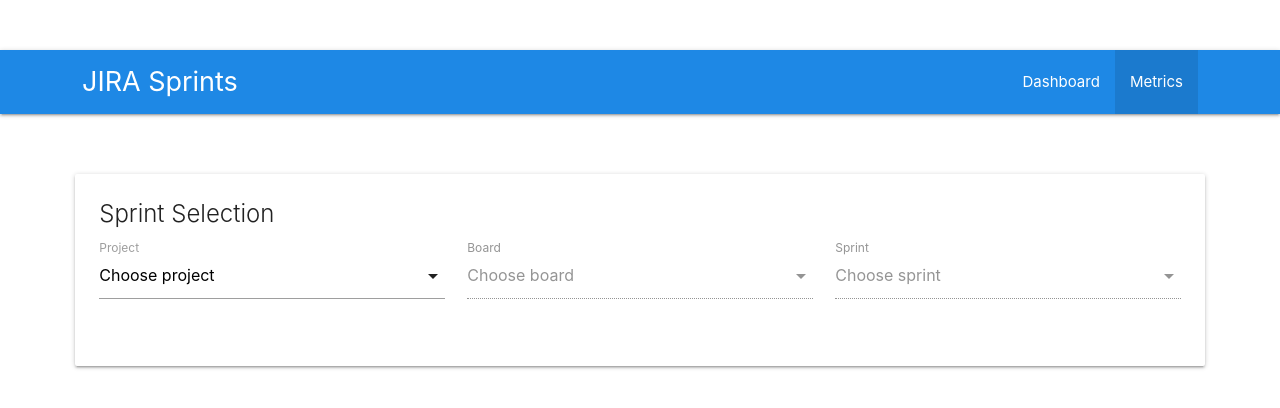
After one commit to norefice/JiraSprints, a Flask app: page /metrics in a window 1280 px wide. The commit adds this page. Shown: the top 408 px of the page. Run offline with Flask 2, Linux system fonts and the light colour scheme; data that the repository does not hold is empty.

Commit message:
Implement metrics dashboard with advanced metrics calculations and UI enhancements

```diff
--- a/app.py
+++ b/app.py
@@ -2,6 +2,8 @@
 from jira_api import get_sprints, get_issues_with_details, get_sprint_details, get_sprint_name, get_task_summary, get_projects, get_boards_for_project, get_sprints_for_board, URL
 from openpyxl import Workbook
 from io import BytesIO
+from datetime import datetime
+import pytz
 
 app = Flask(__name__)
 
@@ -236,5 +238,121 @@
         download_name=f"{sprint_name}_sprint_analysis.xlsx"
     )
 
+@app.route('/metrics')
+def metrics_view():
+    return render_template('metrics.html')
+
+@app.route('/api/sprints/<int:sprint_id>/advanced-metrics')
+def get_advanced_metrics(sprint_id):
+    try:
+        issues = get_issues_with_details(sprint_id)
+        sprint_details = get_sprint_details(sprint_id)
+
+        # Calcular la velocidad
+        velocity = {
+            'completed_points': sum(float(issue['fields'].get('customfield_10030', 0) or 0)
+                                  for issue in issues
+                                  if issue['fields']['status']['name'] in ['Done', 'Closed']),
+            'total_points': sum(float(issue['fields'].get('customfield_10030', 0) or 0)
+                              for issue in issues)
+        }
+
+        # Calcular la eficiencia
+        stories = [i for i in issues if i['fields']['issuetype']['name'] == 'Story']
+        completed_stories = [i for i in stories if i['fields']['status']['name'] in ['Done', 'Closed']]
+
+        efficiency = {
+            'stories_completed': len(completed_stories),
+            'total_stories': len(stories)
+        }
+
+        # Análisis de tiempo
+        time_distribution = calculate_time_distribution(issues)
+
+        # Rendimiento del equipo
+        team_performance = {}
+        for issue in issues:
+            for worklog in issue.get('worklogs', []):
+                author = worklog['author']['displayName']
+                if author not in team_performance:
+                    team_performance[author] = {'total_hours': 0, 'tasks_count': 0}
+                team_performance[author]['total_hours'] += worklog['timeSpentHours']
+                team_performance[author]['tasks_count'] += 1
+
+        # Calcular promedio de horas por tarea para cada miembro
+        for member in team_performance:
+            stats = team_performance[member]
+            stats['avg_hours_per_task'] = stats['total_hours'] / stats['tasks_count'] if stats['tasks_count'] > 0 else 0
+
+        metrics = {
+            'velocity': velocity,
+            'efficiency': efficiency,
+            'time_analysis': {
+                'time_distribution': time_distribution,
+                'average_task_completion': calculate_average_task_completion(issues)
+            },
+            'team_performance': team_performance,
+            'scope_changes': {
+                'added': 0,  # Estos valores se pueden calcular si tienes los campos necesarios en JIRA
+                'removed': 0
+            }
+        }
+
+        return jsonify(metrics)
+    except Exception as e:
+        print(f"Error calculating metrics: {str(e)}")
+        return jsonify({'error': str(e)}), 500
+
+def calculate_time_distribution(issues):
+    status_mapping = {
+        'TO DO': 'planning',
+        'TODO': 'planning',
+        'IN PROGRESS': 'development',
+        'CODE REVIEW': 'review',
+        'FOR RELEASE': 'completed',
+        'DONE': 'completed',
+    }
+
+    distribution = {
+        'planning': 0,
+        'development': 0,
+        'review': 0,
+        'testing': 0,
+        'completed': 0,
+        'other': 0  # Agregamos 'other' como categoría válida
+    }
+
+    for issue in issues:
+        current_status = issue['fields']['status']['name'].upper()
+        mapped_status = status_mapping.get(current_status, 'other')
+
+        for worklog in issue.get('worklogs', []):
+            distribution[mapped_status] += worklog['timeSpentHours']
+
+    # Solo incluir categorías con horas > 0
+    return {k: v for k, v in distribution.items() if v > 0}
+
+def calculate_average_task_completion(issues):
+    completed_issues = [i for i in issues if i['fields']['status']['name'] in ['Done', 'Closed']]
+    if not completed_issues:
+        return 0
+
+    total_days = 0
+    count = 0
+
+    for issue in completed_issues:
+        if 'created' in issue['fields'] and 'resolutiondate' in issue['fields']:
+            try:
+                created = datetime.strptime(issue['fields']['created'].split('.')[0], '%Y-%m-%dT%H:%M:%S')
+                resolved = datetime.strptime(issue['fields']['resolutiondate'].split('.')[0], '%Y-%m-%dT%H:%M:%S')
+                days = (resolved - created).days
+                if days >= 0:  # Ignorar valores negativos
+                    total_days += days
+                    count += 1
+            except (ValueError, AttributeError):
+                continue
+
+    return total_days / count if count > 0 else 0
+
 if __name__ == '__main__':
     app.run(debug=True)
--- a/jira_api.py
+++ b/jira_api.py
@@ -48,8 +48,6 @@
         issue_type = issue['fields']['issuetype']
         issue_type['iconUrl'] = issue_type['iconUrl']
         story_points = issue['fields'].get('customfield_10016')
-        if issue['key'] == 'TDEV-291':
-            print(issue)
         if story_points is not None:
             issue['fields']['customfield_10016'] = float(story_points)
         else:
--- a/static/css/styles.css
+++ b/static/css/styles.css
@@ -1,5 +1,7 @@
 .container {
     margin-top: 50px;
+    width: 90%;
+    max-width: initial;
 }
 .progress {
     margin: 20px 0;
@@ -73,3 +75,33 @@
     background-color: #388e3c;
     color: #fff;
 }
+
+nav {
+    margin-bottom: 20px;
+}
+
+.nav-wrapper {
+    padding: 0 20px;
+}
+
+.brand-logo {
+    font-size: 1.8rem !important;
+}
+
+nav ul li.active {
+    background-color: rgba(0, 0, 0, 0.1);
+}
+
+@media only screen and (min-width: 993px) {
+    .container {
+        width: 90%;
+    }
+}
+
+.metrics-dashboard {
+    margin-top: 20px;
+}
+
+.card {
+    margin-top: 10px;
+}
--- /dev/null
+++ b/static/js/metrics.js
@@ -0,0 +1,220 @@
+document.addEventListener('DOMContentLoaded', function() {
+    const charts = {};
+
+    // Inicializar selects de Materialize
+    $('select').formSelect();
+
+    // Cargar proyectos
+    $.get('/api/projects', function(projects) {
+        projects.forEach(project => {
+            $('#project-select').append(`<option value="${project.id}">${project.name}</option>`);
+        });
+        $('select').formSelect();
+    });
+
+    // Event listeners para los selects
+    $('#project-select').change(loadBoards);
+    $('#board-select').change(loadSprints);
+    $('#sprint-select').change(loadMetrics);
+
+    function loadBoards() {
+        const projectId = $('#project-select').val();
+        $('#board-select').empty().append('<option value="" disabled selected>Choose board</option>').prop('disabled', false);
+        $('#sprint-select').empty().append('<option value="" disabled selected>Choose sprint</option>').prop('disabled', true);
+        $('.metrics-dashboard').hide();
+
+        $.get(`/api/projects/${projectId}/boards`, function(boards) {
+            boards.forEach(board => {
+                $('#board-select').append(`<option value="${board.id}">${board.name}</option>`);
+            });
+            $('select').formSelect();
+        });
+    }
+
+    function loadSprints() {
+        const boardId = $('#board-select').val();
+        $('#sprint-select').empty().append('<option value="" disabled selected>Choose sprint</option>').prop('disabled', false);
+        $('.metrics-dashboard').hide();
+
+        $.get(`/api/boards/${boardId}/sprints`, function(sprints) {
+            sprints.sort((a, b) => new Date(b.startDate) - new Date(a.startDate));
+            sprints.slice(0, 4).forEach(sprint => {
+                const activeBadge = sprint.state === 'active' ? ' (Active)' : '';
+                $('#sprint-select').append(`<option value="${sprint.id}">${sprint.name}${activeBadge}</option>`);
+            });
+            $('select').formSelect();
+        });
+    }
+
+    function loadMetrics() {
+        const sprintId = $('#sprint-select').val();
+        if (!sprintId) return;
+
+        $('.metrics-dashboard').show();
+
+        $.get(`/api/sprints/${sprintId}/advanced-metrics`, function(data) {
+            updateVelocityMetrics(data.velocity, data.efficiency);
+            updateTimeAnalysis(data.time_analysis);
+            updateTeamPerformance(data.team_performance);
+            updateScopeChanges(data.scope_changes);
+        });
+    }
+
+    function updateVelocityMetrics(velocity, efficiency) {
+        if (charts.velocity) charts.velocity.destroy();
+
+        const ctx = document.getElementById('velocity-chart').getContext('2d');
+        charts.velocity = new Chart(ctx, {
+            type: 'bar',
+            data: {
+                labels: ['Story Points'],
+                datasets: [
+                    {
+                        label: 'Completed',
+                        data: [velocity.completed_points],
+                        backgroundColor: '#4CAF50'
+                    },
+                    {
+                        label: 'Total',
+                        data: [velocity.total_points],
+                        backgroundColor: '#2196F3'
+                    }
+                ]
+            },
+            options: {
+                responsive: true,
+                plugins: {
+                    title: {
+                        display: true,
+                        text: `Sprint Velocity - Completion Rate: ${(efficiency.stories_completed / efficiency.total_stories * 100).toFixed(1)}%`
+                    }
+                },
+                scales: {
+                    y: {
+                        beginAtZero: true,
+                        title: {
+                            display: true,
+                            text: 'Story Points'
+                        }
+                    }
+                }
+            }
+        });
+    }
+
+    function updateTimeAnalysis(timeAnalysis) {
+        if (charts.timeDistribution) charts.timeDistribution.destroy();
+
+        const ctx = document.getElementById('time-distribution-chart').getContext('2d');
+        const distribution = timeAnalysis.time_distribution;
+
+        // Colores para cada estado
+        const statusColors = {
+            'planning': '#FFB300',     // Amber
+            'development': '#2196F3',  // Blue
+            'review': '#FF7043',       // Deep Orange
+            'testing': '#7CB342',      // Light Green
+            'completed': '#4CAF50',    // Green
+            'other': '#9E9E9E'        // Grey for unknown states
+        };
+
+        const labels = Object.keys(distribution);
+        const data = Object.values(distribution);
+        const colors = labels.map(label => statusColors[label] || '#9E9E9E');
+
+        // Agregar log para debug
+        console.log('Time Distribution Data:', {
+            labels,
+            data,
+            distribution
+        });
+
+        charts.timeDistribution = new Chart(ctx, {
+            type: 'pie',
+            data: {
+                labels: labels.map(l => l.charAt(0).toUpperCase() + l.slice(1)),
+                datasets: [{
+                    data: data,
+                    backgroundColor: colors
+                }]
+            },
+            options: {
+                responsive: true,
+                plugins: {
+                    legend: {
+                        position: 'right'
+                    },
+                    title: {
+                        display: true,
+                        text: `Time Distribution by Status (Total: ${data.reduce((a, b) => a + b, 0).toFixed(1)} hours)`
+                    },
+                    tooltip: {
+                        callbacks: {
+                            label: function(context) {
+                                const label = context.label || '';
+                                const value = context.raw || 0;
+                                const total = data.reduce((a, b) => a + b, 0);
+                                const percentage = ((value / total) * 100).toFixed(1);
+                                return `${label}: ${value.toFixed(1)} hours (${percentage}%)`;
+                            }
+                        }
+                    }
+                }
+            }
+        });
+    }
+
+    function updateTeamPerformance(teamData) {
+        const table = `
+            <table class="striped">
+                <thead>
+                    <tr>
+                        <th>Team Member</th>
+                        <th>Hours Worked</th>
+                        <th>Tasks Completed</th>
+                        <th>Avg Hours/Task</th>
+                        <th>Efficiency Score</th>
+                    </tr>
+                </thead>
+                <tbody>
+                    ${Object.entries(teamData).map(([name, stats]) => `
+                        <tr>
+                            <td>${name}</td>
+                            <td>${stats.total_hours.toFixed(1)}</td>
+                            <td>${stats.tasks_count}</td>
+                            <td>${stats.avg_hours_per_task.toFixed(1)}</td>
+                            <td>${calculateEfficiencyScore(stats)}</td>
+                        </tr>
+                    `).join('')}
+                </tbody>
+            </table>
+        `;
+
+        $('#team-performance-table').html(table);
+    }
+
+    function updateScopeChanges(scopeChanges) {
+        const scopeChangeHtml = `
+            <div class="row">
+                <div class="col s12">
+                    <div class="card-panel">
+                        <h6>Scope Changes</h6>
+                        <p>Stories Added: ${scopeChanges.added}</p>
+                        <p>Stories Removed: ${scopeChanges.removed}</p>
+                        <p>Net Change: ${scopeChanges.added - scopeChanges.removed}</p>
+                    </div>
+                </div>
+            </div>
+        `;
+
+        $('#scope-changes').html(scopeChangeHtml);
+    }
+
+    function calculateEfficiencyScore(stats) {
+        const avgHoursPerTask = stats.total_hours / stats.tasks_count;
+        if (avgHoursPerTask <= 4) return "Very Efficient";
+        if (avgHoursPerTask <= 8) return "Efficient";
+        if (avgHoursPerTask <= 12) return "Normal";
+        return "Needs Improvement";
+    }
+});
--- /dev/null
+++ b/templates/metrics.html
@@ -0,0 +1,89 @@
+<!DOCTYPE html>
+<html>
+<head>
+    <title>Sprint Metrics Analysis</title>
+    <link href="https://cdnjs.cloudflare.com/ajax/libs/materialize/1.0.0/css/materialize.min.css" rel="stylesheet">
+    <link href="https://fonts.googleapis.com/icon?family=Material+Icons" rel="stylesheet">
+    <link href="/static/css/styles.css" rel="stylesheet">
+</head>
+<body>
+    <nav>
+        <div class="nav-wrapper blue darken-1">
+            <div class="container">
+                <a href="/" class="brand-logo">JIRA Sprints</a>
+                <ul id="nav-mobile" class="right">
+                    <li><a href="/">Dashboard</a></li>
+                    <li class="active"><a href="/metrics">Metrics</a></li>
+                </ul>
+            </div>
+        </div>
+    </nav>
+
+    <div class="container">
+        <div class="row">
+            <div class="col s12">
+                <div class="card">
+                    <div class="card-content">
+                        <span class="card-title">Sprint Selection</span>
+                        <div class="row">
+                            <div class="input-field col s4">
+                                <select id="project-select">
+                                    <option value="" disabled selected>Choose project</option>
+                                </select>
+                                <label>Project</label>
+                            </div>
+                            <div class="input-field col s4">
+                                <select id="board-select" disabled>
+                                    <option value="" disabled selected>Choose board</option>
+                                </select>
+                                <label>Board</label>
+                            </div>
+                            <div class="input-field col s4">
+                                <select id="sprint-select" disabled>
+                                    <option value="" disabled selected>Choose sprint</option>
+                                </select>
+                                <label>Sprint</label>
+                            </div>
+                        </div>
+                    </div>
+                </div>
+            </div>
+        </div>
+
+        <div class="row metrics-dashboard" style="display: none;">
+            <div class="col s12 m6">
+                <div class="card">
+                    <div class="card-content">
+                        <span class="card-title">Sprint Velocity</span>
+                        <canvas id="velocity-chart"></canvas>
+                    </div>
+                </div>
+            </div>
+            <div class="col s12 m6">
+                <div class="card">
+                    <div class="card-content">
+                        <span class="card-title">Time Distribution</span>
+                        <canvas id="time-distribution-chart"></canvas>
+                    </div>
+                </div>
+            </div>
+            <div class="col s12">
+                <div class="card">
+                    <div class="card-content">
+                        <span class="card-title">Team Performance</span>
+                        <div id="team-performance-table"></div>
+                    </div>
+                </div>
+            </div>
+            <div class="col s12">
+                <div id="scope-changes"></div>
+            </div>
+        </div>
+    </div>
+
+    <script src="https://code.jquery.com/jquery-3.6.0.min.js"></script>
+    <script src="https://cdnjs.cloudflare.com/ajax/libs/materialize/1.0.0/js/materialize.min.js"></script>
+    <script src="https://cdn.jsdelivr.net/npm/chart.js"></script>
+    <script src="/static/js/metrics.js"></script>
+</body>
+</html>
```
Also changed, not shown: templates/index.html (+12 -0 lines).
